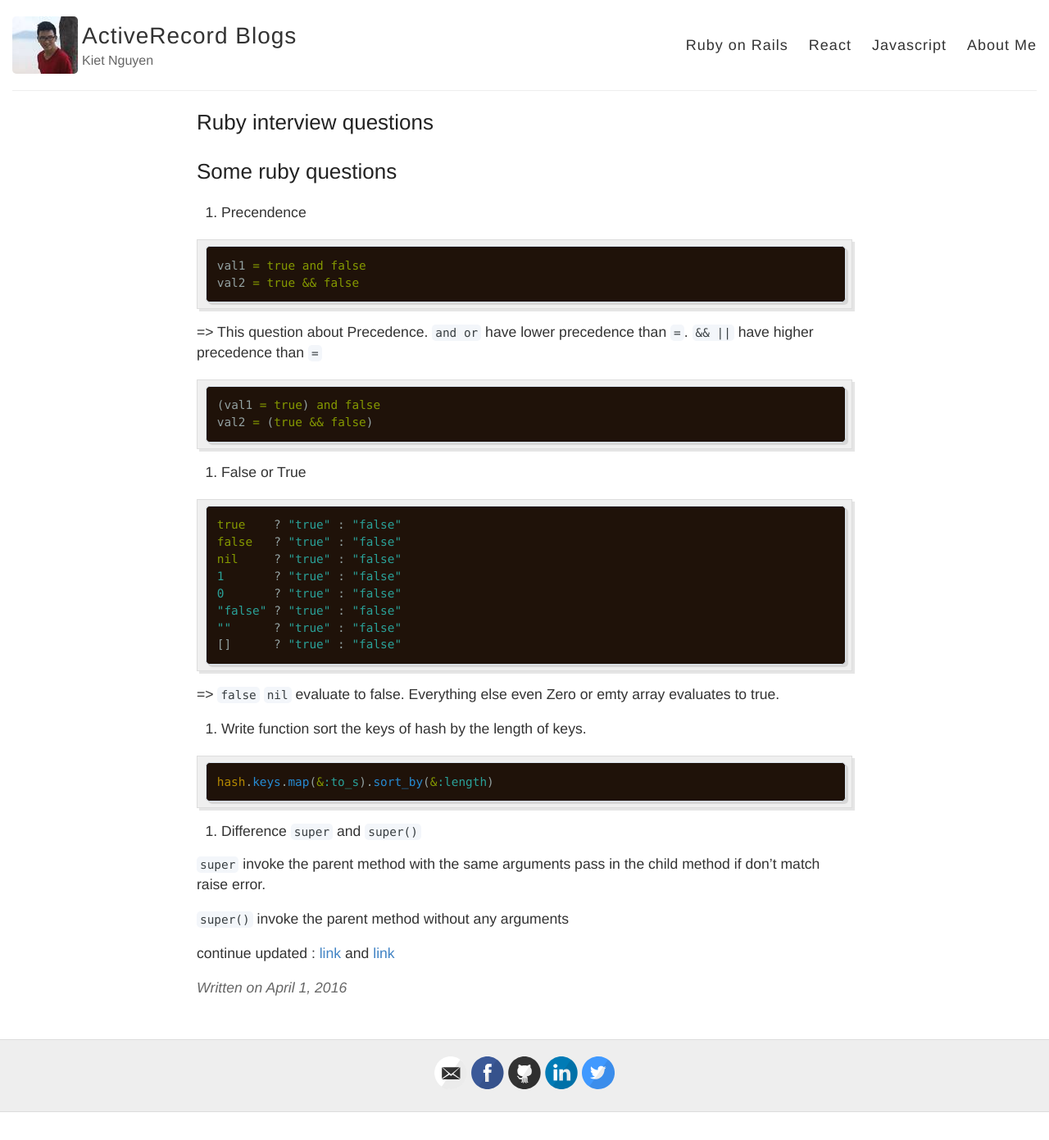
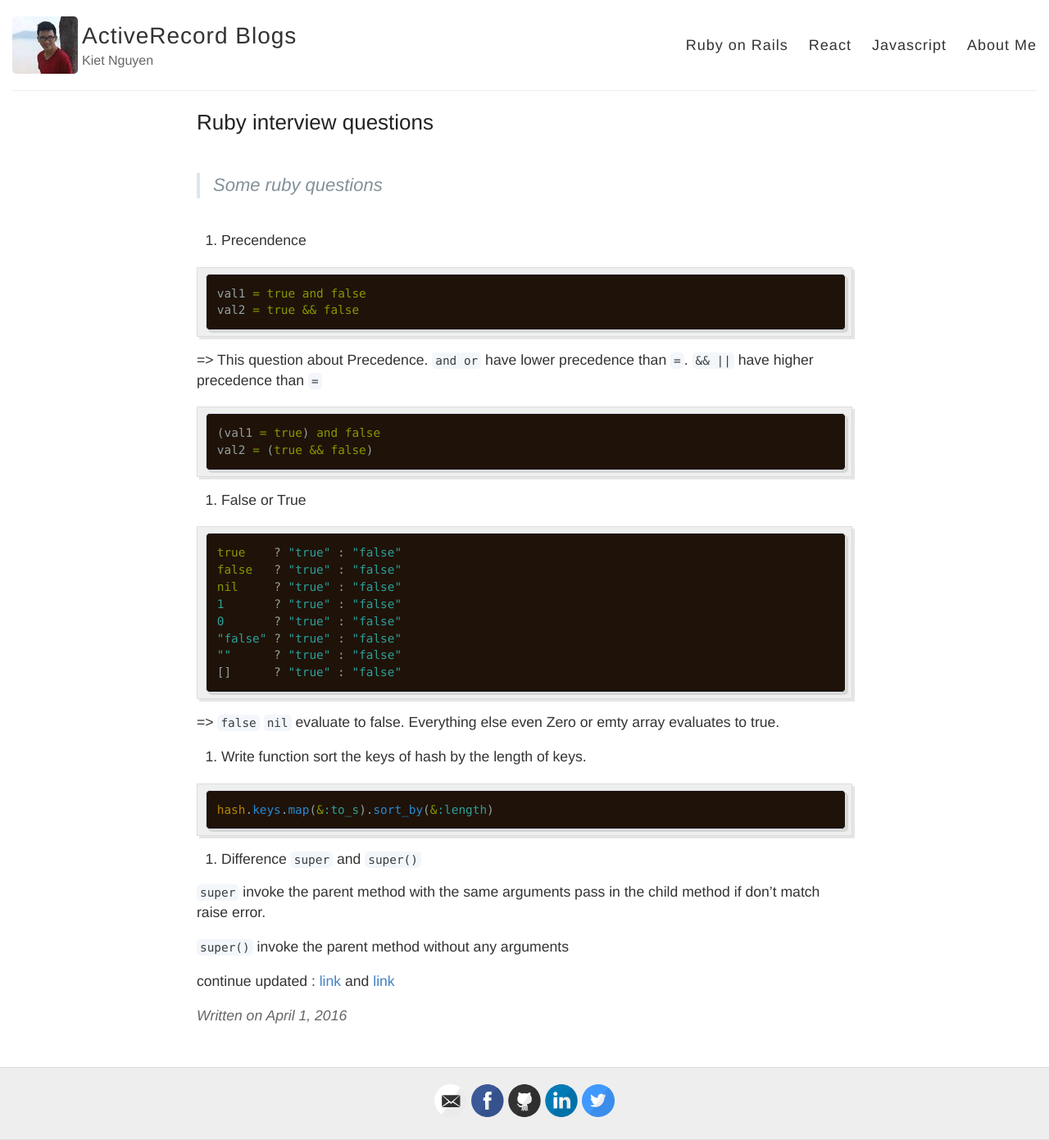
Before and after one commit to tuankiet/tuankiet.github.io, a Jekyll site: the page built from _posts/2016-04-01-ruby-interview-questions.md, in a window 1280 px wide. Shown: the whole page at 82% size. Built offline with Jekyll 4.4.1, drawn with Linux system fonts in a browser that asks for light colours; comment, search, counter and statistics services are not loaded; before the commit the page ends 1357 px from its top, so only the background shows below that.

```diff
--- a/_posts/2016-04-01-ruby-interview-questions.md
+++ b/_posts/2016-04-01-ruby-interview-questions.md
@@ -5,7 +5,7 @@ date: 2016-04-01
 categories: ruby
 ---
 
-# Some ruby questions
+> Some ruby questions
 
 1. Precendence
 
```
